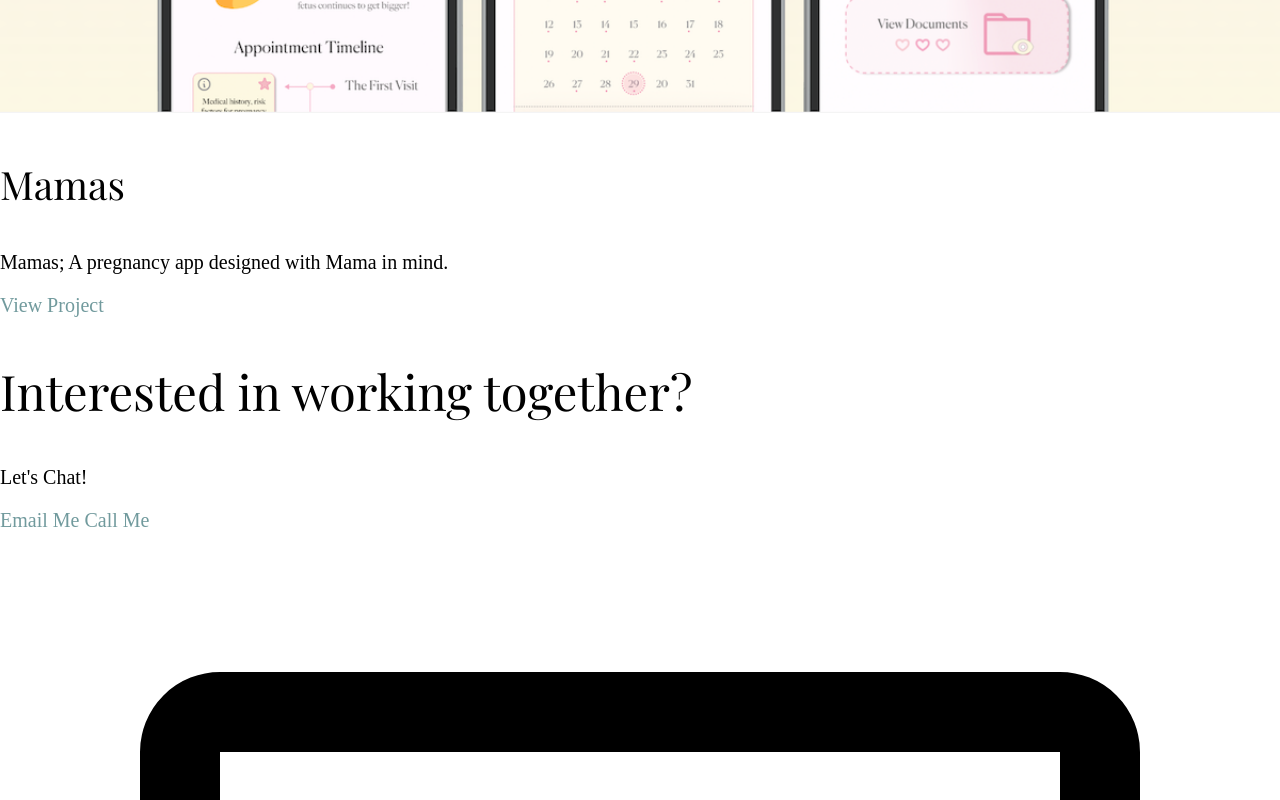
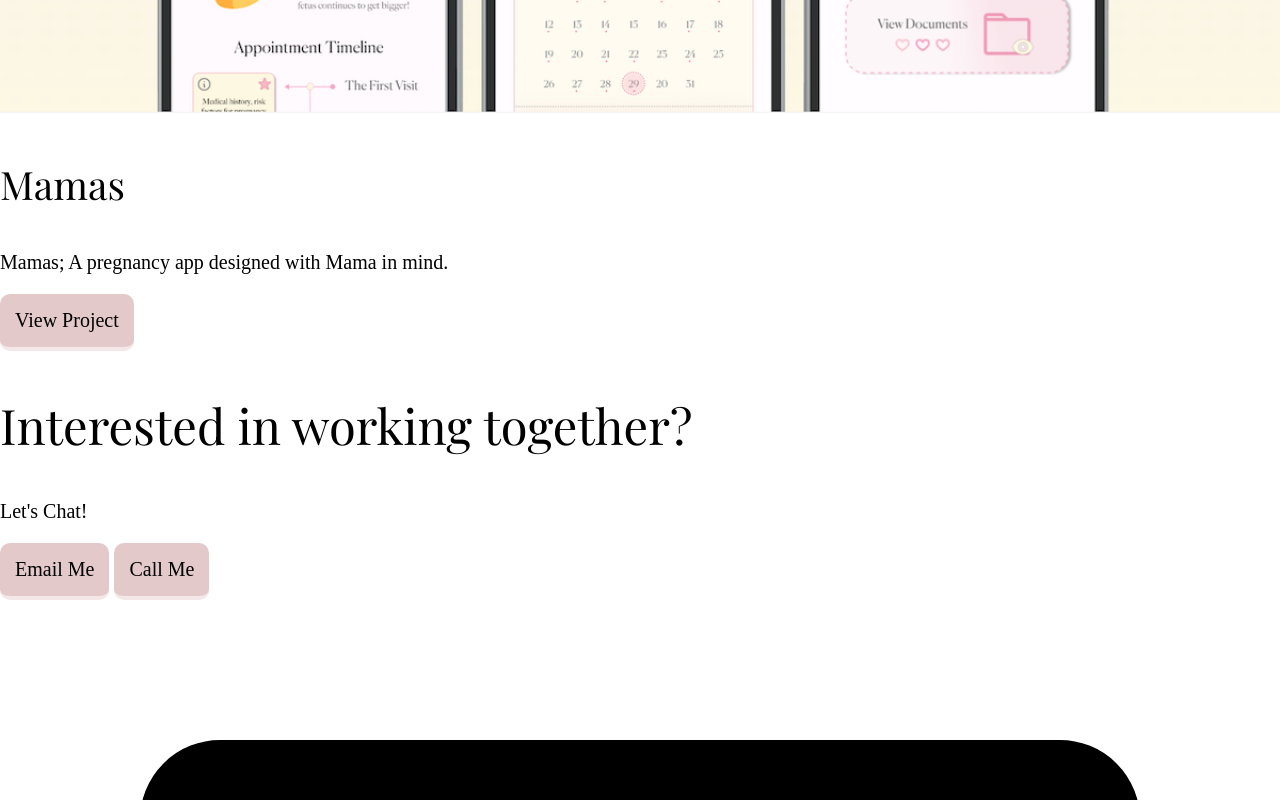
Before and after one commit to cthaaai/portfolio-website, a plain HTML site: page index.html in a window 1280 px wide. Shown: the part 1552-2352 px from the top of the page. Drawn offline with nearby package versions, Linux system fonts and the light colour scheme; a web font is replaced by a local one.

Commit message:
add CSS styling to 'View Project + Resume' button

```diff
--- a/css/style.css
+++ b/css/style.css
@@ -57,3 +57,29 @@ a:focus {
 a:active { /* selected link */
   color: #BCA09E;
 }
+.button {
+  display: inline-block;
+  background-color: #E3C9C9;
+  color: #000000; /* needed to override the default link color */
+  font-weight: 400;
+  padding: 15px;
+  border-radius: 10px;
+  border-bottom: 4px solid #F4E7E7; /* width of the border, type, color */
+  transition: 0.2s opacity;
+}
+.button:hover,
+.button:focus {
+  opacity: 0.7; /* Reduces the opacity of the button to 80% */
+      color: #BCA09E;
+text-decoration: none;
+}
+.button:active {
+  background-color: #E3C9C9;
+  color: #000000;
+  font-weight: 400;
+  padding: 15px;
+  border-radius: 10px;
+  border-bottom: 4px solid #F4E7E7;
+  transition: 0.2s opacity;
+  opacity: 0.7;
+}
```
